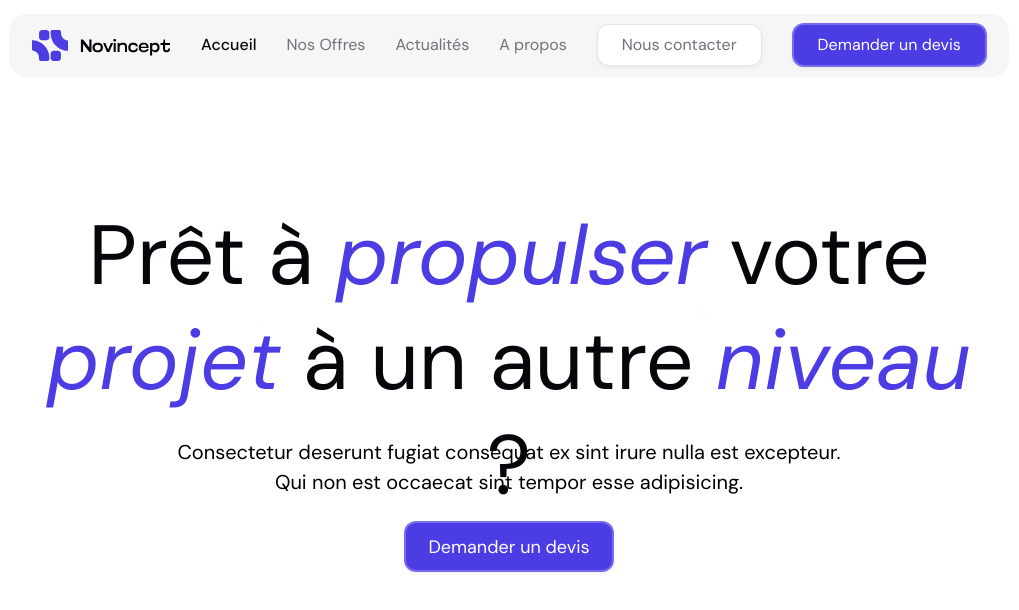
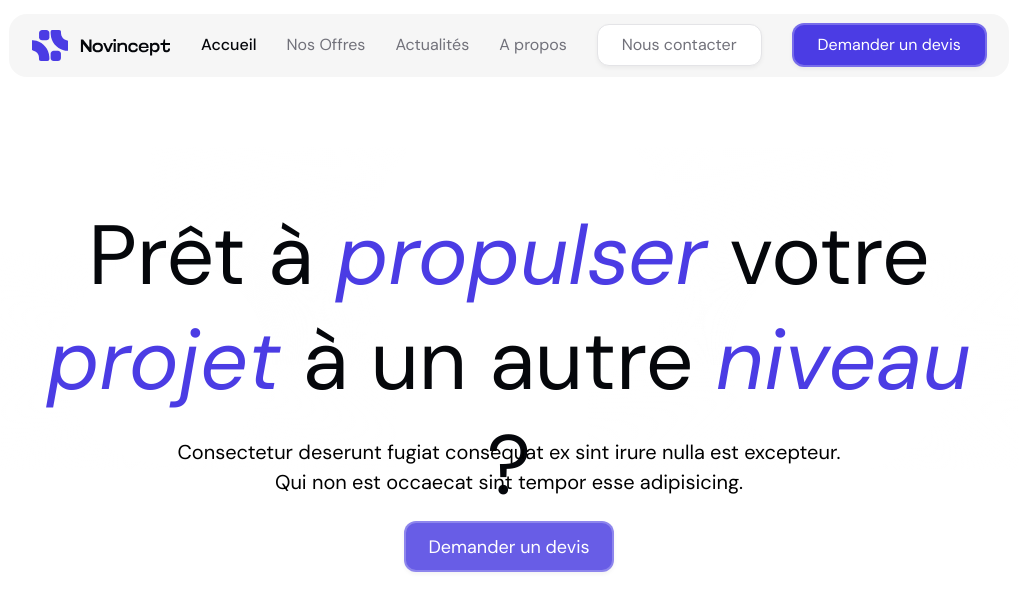
Before and after one commit to RenanYhuel/novincept-website, a Nuxt app: page / in a window 1280 px wide. In both pictures the pointer is over the element 640 px from the left and 546 px from the top of the page. Shown: the top 610 px of the page, without its empty margins (131-1150 px from the left). Built offline with nearby package versions, Linux system fonts and the light colour scheme.

Commit message:
Add hover effect to Demander un devis

```diff
--- a/components/home/Frame1.vue
+++ b/components/home/Frame1.vue
@@ -103,8 +103,13 @@
     gap: 10px;
     padding: 12px 0px;
     border-radius: 12px;
+    cursor: pointer;
     background: #4b3ce4ff;
     box-shadow: 0px 2px 4px 0px rgba(10, 13, 18, 0.05);
+}
+
+.frame1 .frame1-button .button-subcontainer:hover {
+    background: var(--Brand-Colors-Primary, #685de6);
 }
 
 
```
